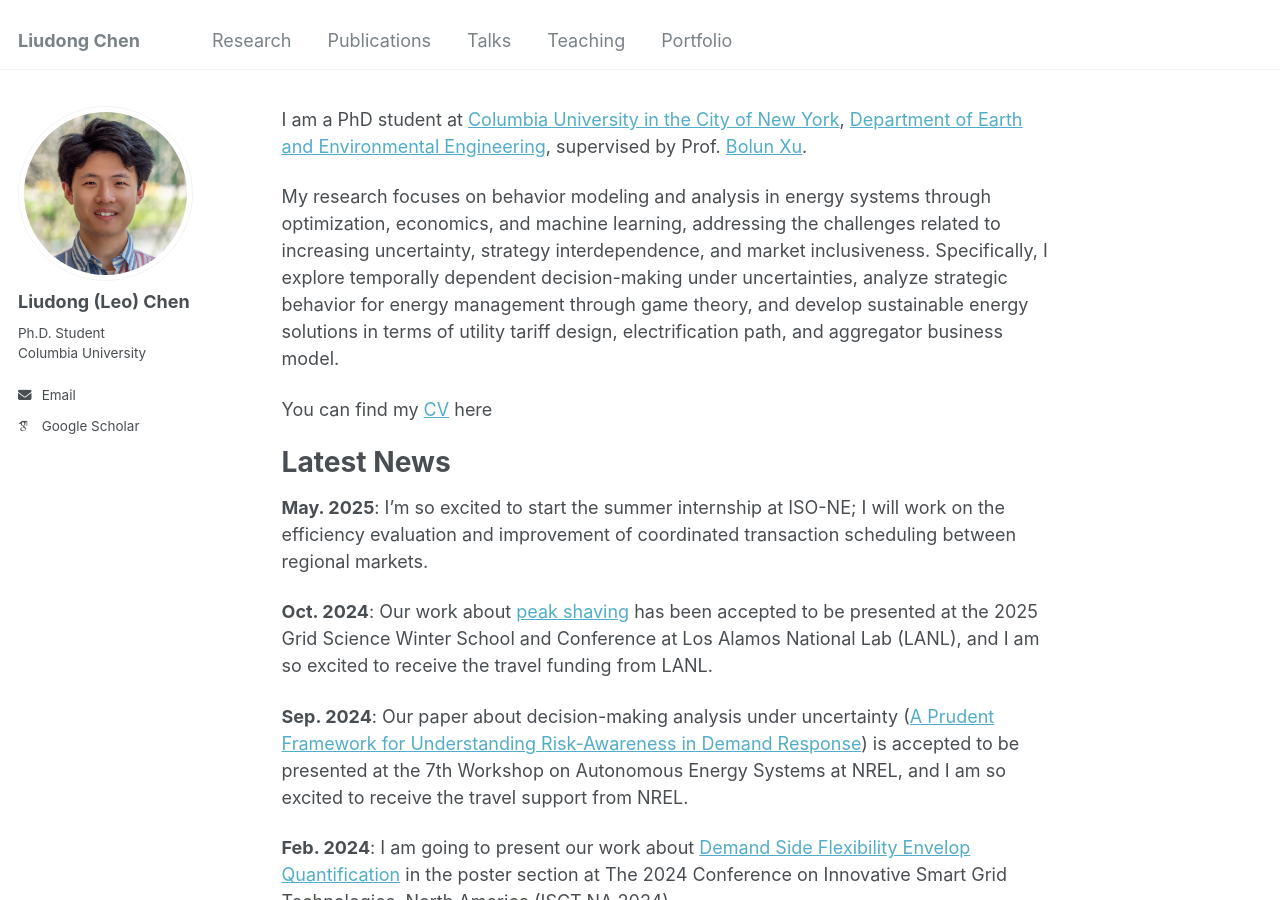
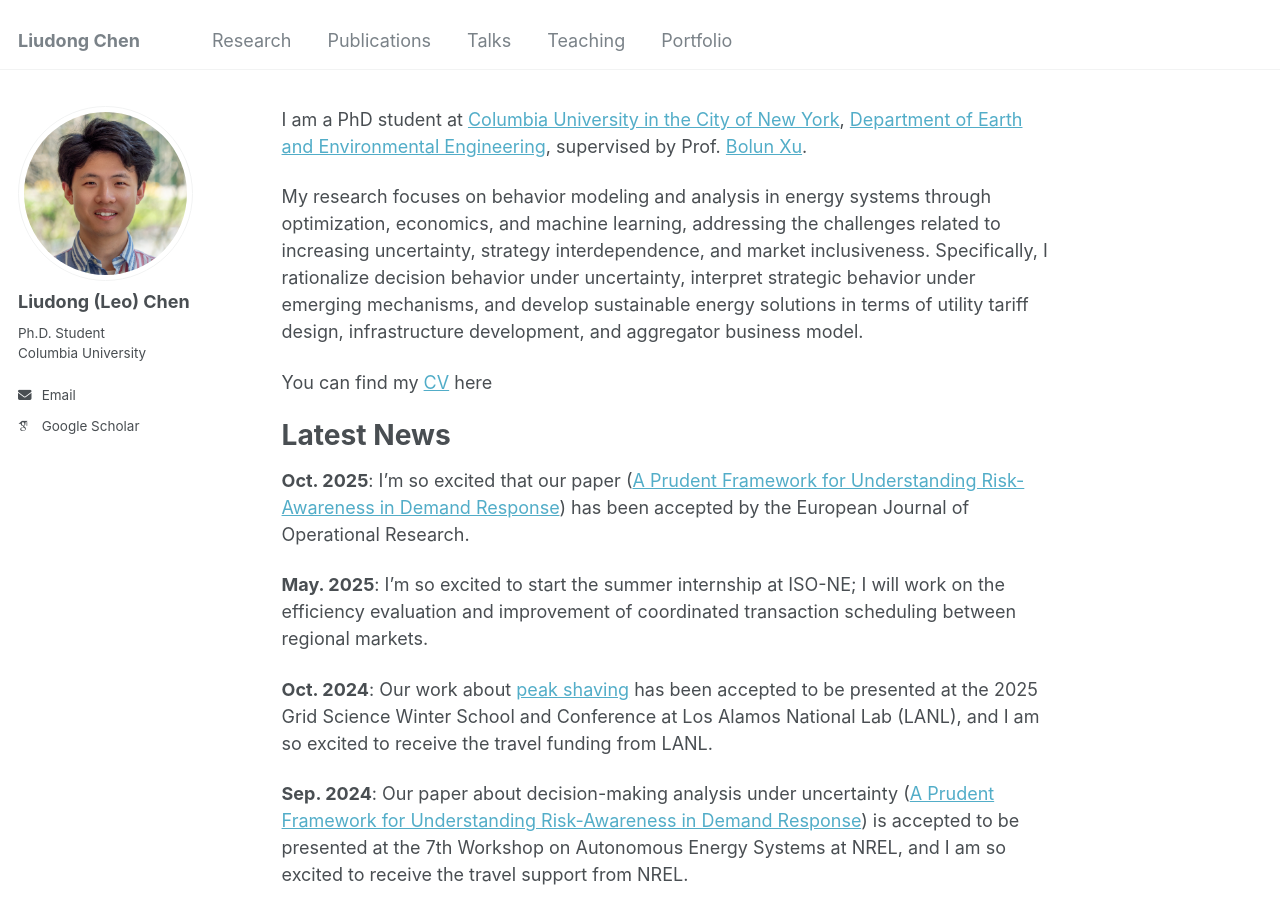
Before and after one commit to liudong-chen/liudong-chen.github.io, a Jekyll site: the page built from _pages/about.md, in a window 1280 px wide and 900 px high. Built offline with Jekyll 4.4.1, drawn with Linux system fonts in a browser that asks for light colours; some web fonts are replaced.

Commit message:
Update about.md
Signed-off-by: liudong-chen <115952987+liudong-chen@users.noreply.github.com>

```diff
--- a/_pages/about.md
+++ b/_pages/about.md
@@ -6,7 +6,7 @@ author_profile: true
 
 I am a PhD student at [Columbia University in the City of New York](https://www.columbia.edu/), [Department of Earth and Environmental Engineering](https://www.eee.columbia.edu/), supervised by Prof. [Bolun Xu](https://bolunxu.github.io/).
 
-My research focuses on behavior modeling and analysis in energy systems through optimization, economics, and machine learning, addressing the challenges related to increasing uncertainty, strategy interdependence, and market inclusiveness. Specifically, I explore temporally dependent decision-making under uncertainties, analyze strategic behavior for energy management through game theory, and develop sustainable energy solutions in terms of utility tariff design, electrification path, and aggregator business model.
+My research focuses on behavior modeling and analysis in energy systems through optimization, economics, and machine learning, addressing the challenges related to increasing uncertainty, strategy interdependence, and market inclusiveness. Specifically, I rationalize decision behavior under uncertainty, interpret strategic behavior under emerging mechanisms, and develop sustainable energy solutions in terms of utility tariff design, infrastructure development, and aggregator business model.
 
 You can find my [CV](../assets/CV_Liudong.pdf) here
 
@@ -14,6 +14,8 @@ You can find my [CV](../assets/CV_Liudong.pdf) here
 
 Latest News
 ======
+**Oct. 2025**: I'm so excited that our paper ([A Prudent Framework for Understanding Risk-Awareness in Demand Response](https://arxiv.org/abs/2405.16356)) has been accepted by the European Journal of Operational Research.
+
 **May. 2025**: I'm so excited to start the summer internship at ISO-NE; I will work on the efficiency evaluation and improvement of coordinated transaction scheduling between regional markets.
 
 **Oct. 2024**: Our work about [peak shaving](https://arxiv.org/abs/2501.02792) has been accepted to be presented at the 2025 Grid Science Winter School and Conference at Los Alamos National Lab (LANL), and I am so excited to receive the travel funding from LANL.
```
